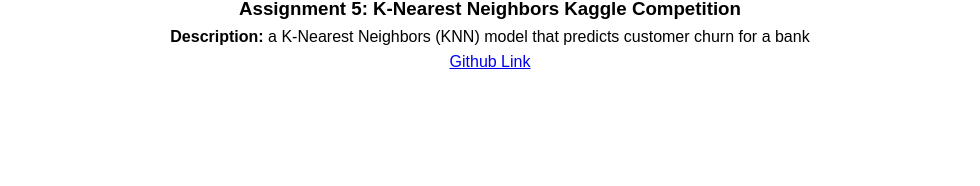
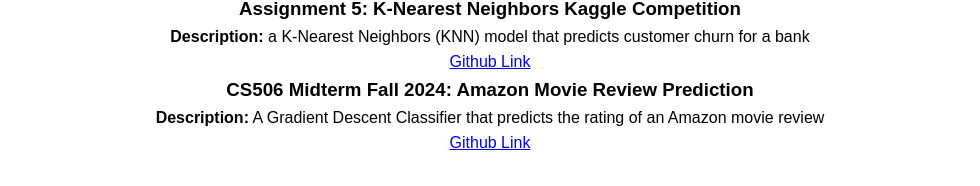
Before and after one commit to Th0masNguyen/Th0masNguyen.github.io, a plain HTML site: page assignments.html in a window 1280 px wide. Shown: the part 1227-1413 px from the top of the page, without its empty margins (150-1130 px from the left). Before the commit the page ends 1352 px from the top, so only its background shows below. Drawn offline with Linux system fonts and the light colour scheme.

Commit message:
added midterm

```diff
--- a/assignments.html
+++ b/assignments.html
@@ -59,6 +59,11 @@
             <p><strong>Description:</strong> a K-Nearest Neighbors (KNN) model that predicts customer churn for a bank</p>
             <p><a href="https://github.com/Th0masNguyen/nguyen04-assignment-5" target="_blank">Github Link</a></p>
         </div>
+        <div class="assignment">
+            <h3>CS506 Midterm Fall 2024: Amazon Movie Review Prediction</h3>
+            <p><strong>Description:</strong> A Gradient Descent Classifier that predicts the rating of an Amazon movie review</p>
+            <p><a href="https://github.com/Th0masNguyen/CS506Midterm" target="_blank">Github Link</a></p>
+        </div>
 
         <!-- Add more assignments as needed following the same format -->
 
```
